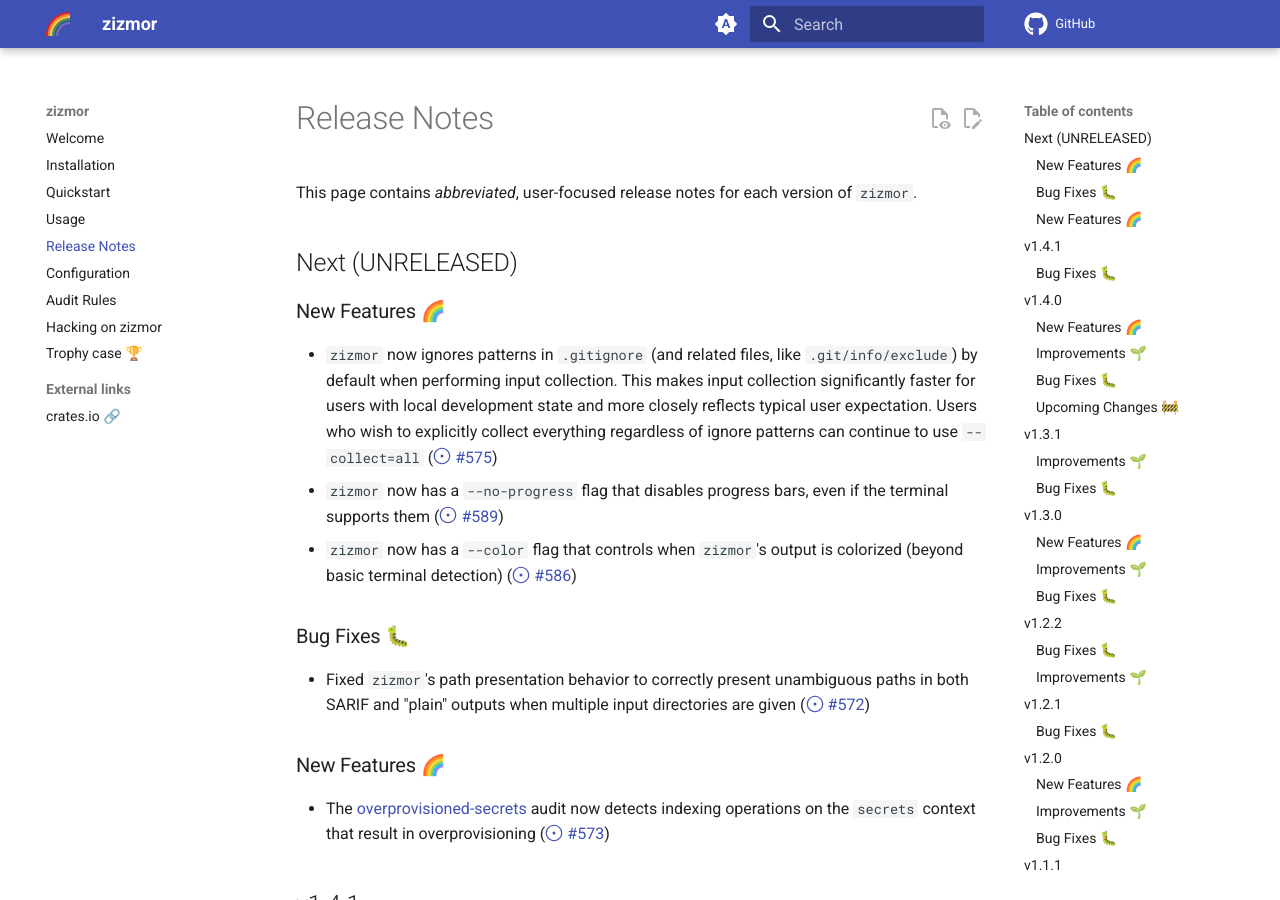
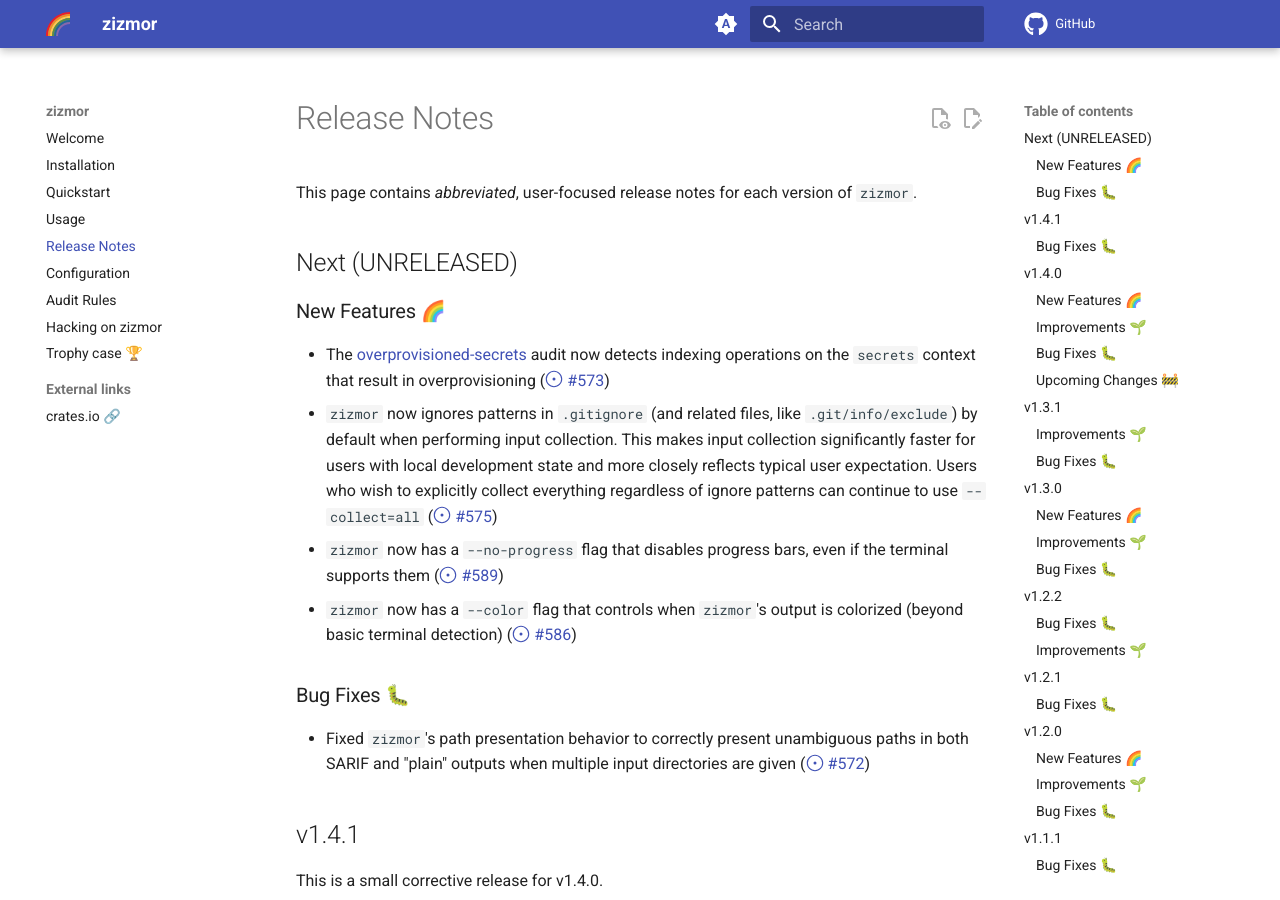
Before and after one commit to zizmorcore/zizmor, an MkDocs documentation site: the page built from docs/release-notes.md, in a window 1280 px wide and 900 px high. Built offline with MkDocs 1.6.1 and Material for MkDocs 9.7.7, drawn with Linux system fonts in a browser that asks for light colours; comment, search, counter and statistics services are not loaded; some of the changed lines change nothing that is shown.

Commit message:
docs: fixup release notes (#590)

```diff
--- a/docs/release-notes.md
+++ b/docs/release-notes.md
@@ -11,6 +11,8 @@
 
 ### New Features 🌈
 
+* The [overprovisioned-secrets] audit now detects indexing operations
+  on the `secrets` context that result in overprovisioning (#573)
 * `zizmor` now ignores patterns in `.gitignore` (and related files,
   like `.git/info/exclude`) by default when performing input collection.
   This makes input collection significantly faster for users
@@ -28,11 +30,6 @@
 * Fixed `zizmor`'s path presentation behavior to correctly present
   unambiguous paths in both SARIF and "plain" outputs when
   multiple input directories are given (#572)
-
-### New Features 🌈
-
-* The [overprovisioned-secrets] audit now detects indexing operations
-  on the `secrets` context that result in overprovisioning (#573)
 
 ## v1.4.1
 
```
